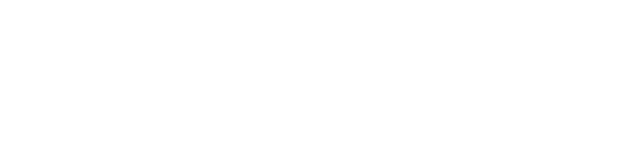
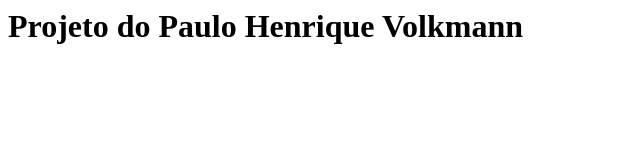
Before and after one commit to PauloHenriqueVolkmann/Aulas-Alura, a plain HTML site: page index.html in a window 1280 px wide. Shown: the whole page, without its empty margins (0-640 px from the left). Drawn offline with Linux system fonts and the light colour scheme.

Commit message:
titulo da pagina

```diff
--- a/index.html
+++ b/index.html
@@ -1,6 +1,7 @@
 <html>
 <head>
 	<body>
+		<h1>Projeto do Paulo Henrique Volkmann</h1>
 	</body>
 </head>
 </html>
```
